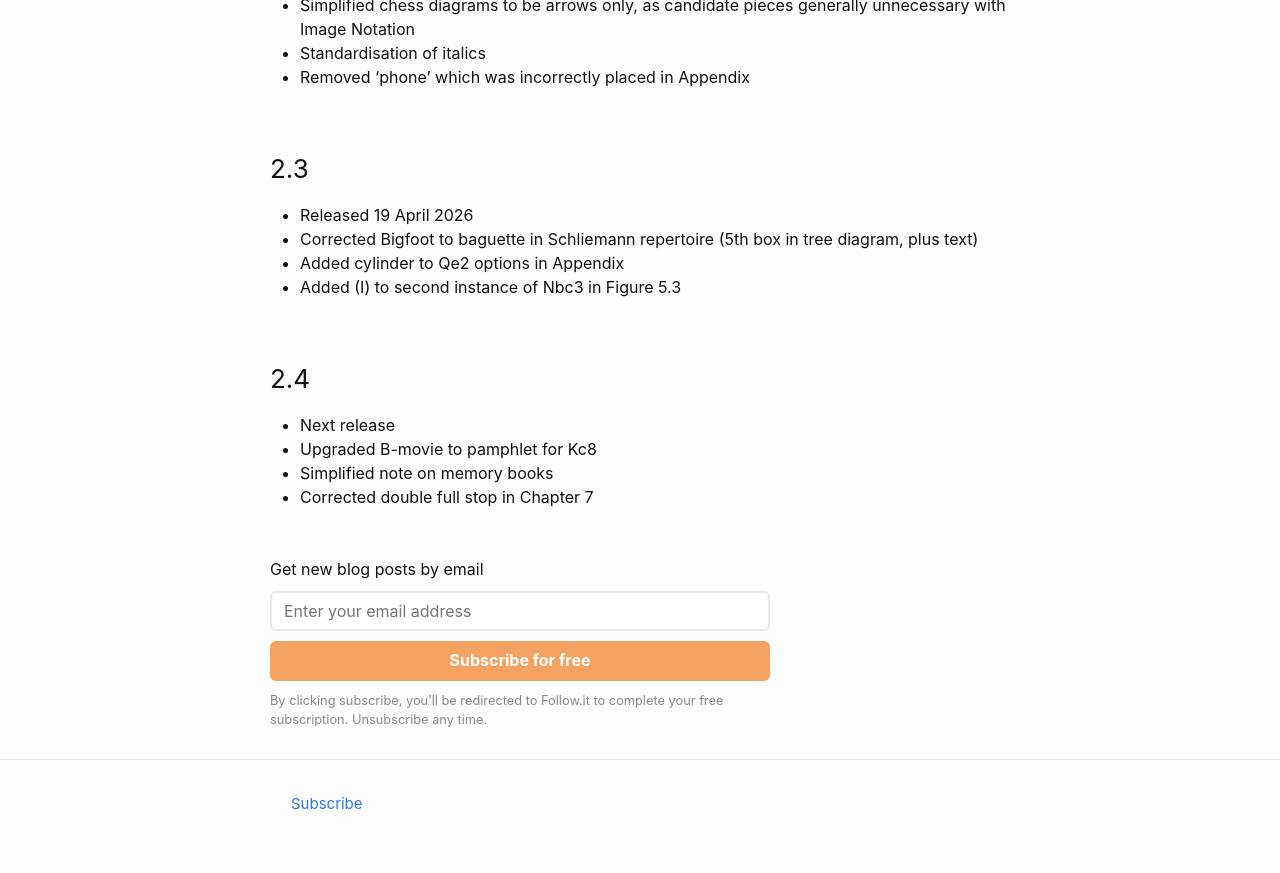
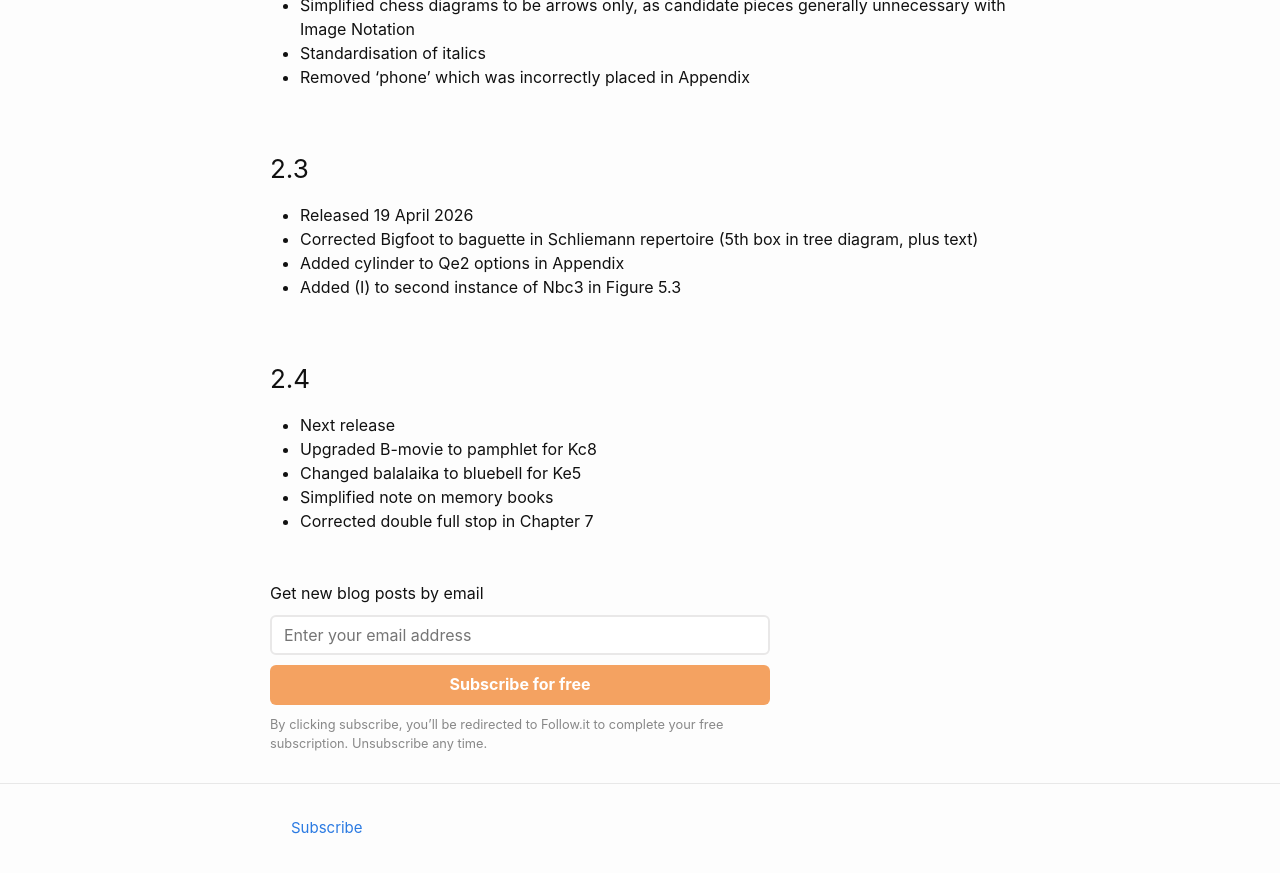
Before and after one commit to liontailedmacaque/liontailedmacaque.github.io, a Jekyll site: the page built from chessmemorypalace/versions.md, in a window 1280 px wide and 900 px high, scrolled down 4525 px. Shown: the top 873 px of the window. Built offline with Jekyll 4.4.1, drawn with Linux system fonts in a browser that asks for light colours.

Commit message:
Update versions.md

```diff
--- a/chessmemorypalace/versions.md
+++ b/chessmemorypalace/versions.md
@@ -124,5 +124,6 @@ This page lists the versions and the changes that have been made. The most signi
 ### 2.4
 - Next release
 - Upgraded B-movie to pamphlet for Kc8
+- Changed balalaika to bluebell for Ke5
 - Simplified note on memory books
 - Corrected double full stop in Chapter 7
```
